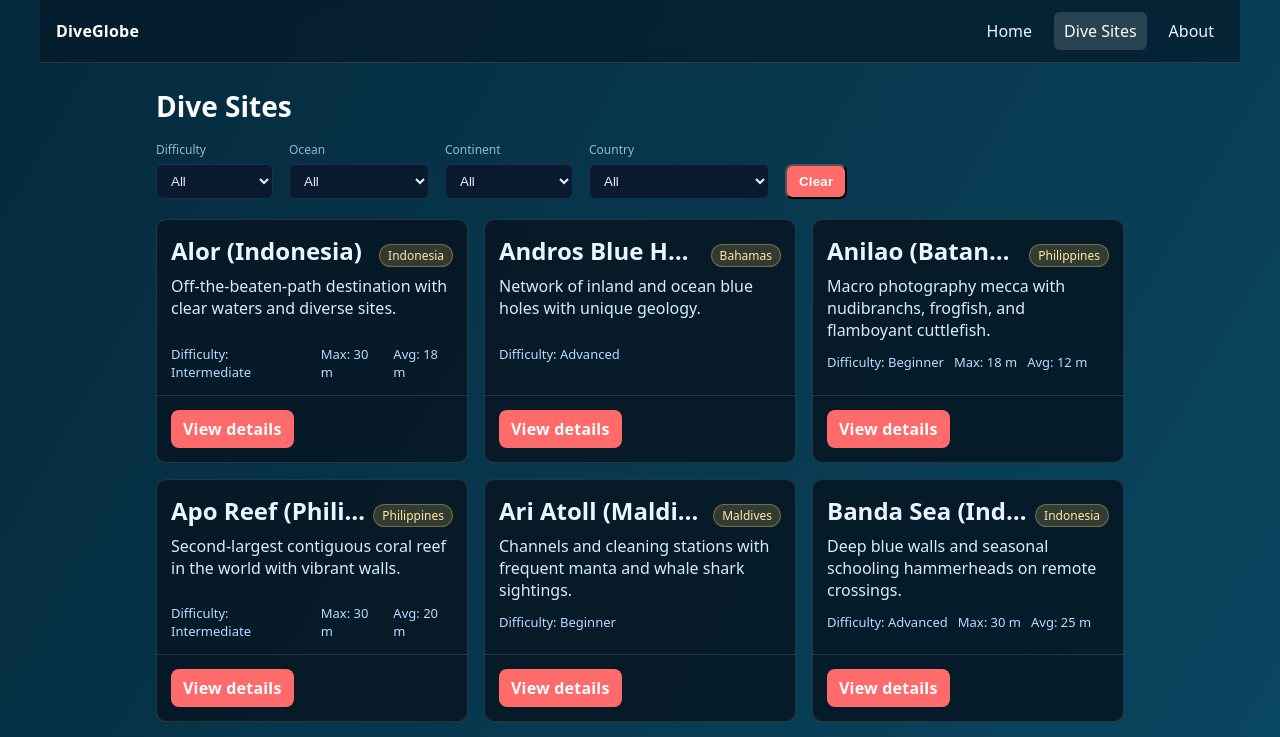
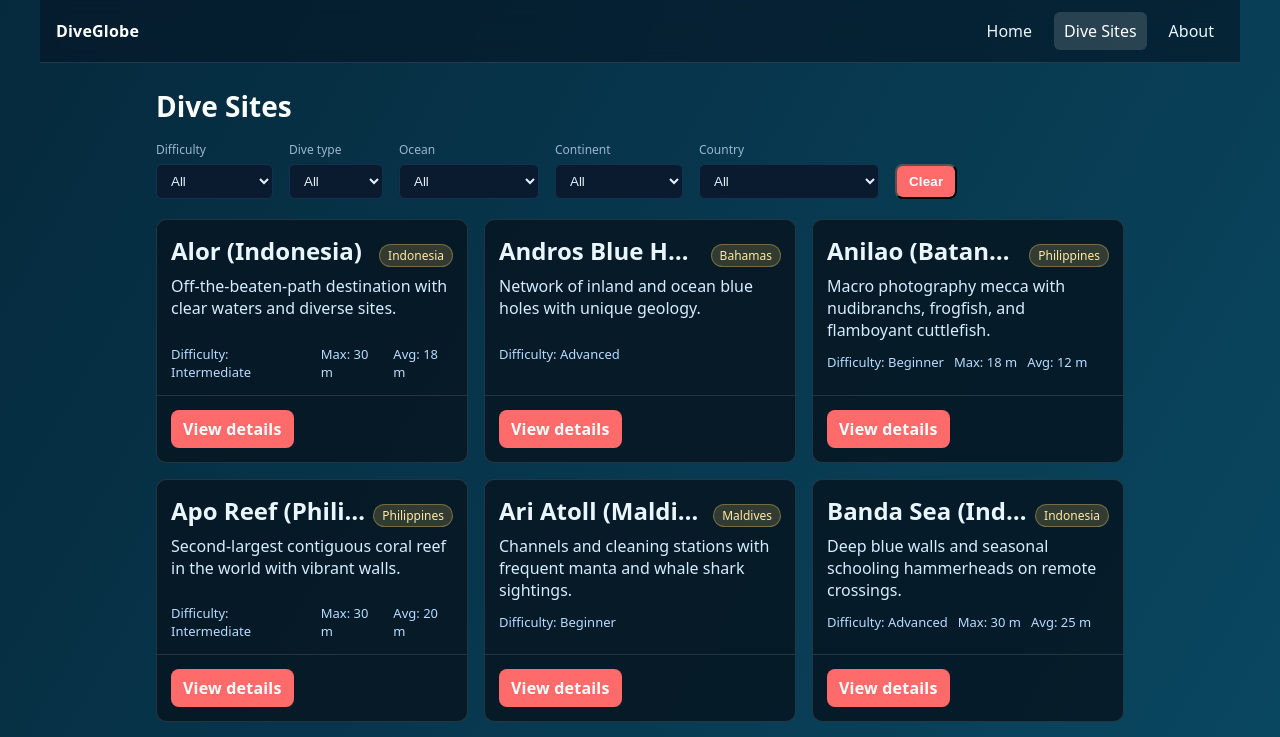
Before and after one commit to 4pillsAday/diveglobe, a Next.js app: page /dive in a window 1280 px wide. Shown: the top 737 px of the page. Built offline with nearby package versions, Linux system fonts and the light colour scheme.

Commit message:
Optimizing the card view to make it consistent, adding dive type and max, avg depth (#16)

```diff
--- a/app/dive/[slug]/page.tsx
+++ b/app/dive/[slug]/page.tsx
@@ -64,6 +64,9 @@ export default async function DiveDetailPage({ params }: { params: Promise<{ slu
           ) : null}
           {site.waterTemp ? (
             <div><span className="dg-spec-label">Water temp</span><span>{site.waterTemp}</span></div>
+          ) : null}
+          {site.diveTypes && site.diveTypes.length ? (
+            <div><span className="dg-spec-label">Dive types</span><span>{site.diveTypes.join(', ')}</span></div>
           ) : null}
           {site.difficulty ? (
             <div><span className="dg-spec-label">Difficulty</span><span>{site.difficulty}</span></div>
--- a/app/dive/page.tsx
+++ b/app/dive/page.tsx
@@ -18,7 +18,7 @@ async function fetchSites(): Promise<DiveSiteDetail[]> {
   }
 }
 
-export default async function DiveIndexPage({ searchParams }: { searchParams?: Promise<{ country?: string; difficulty?: string; continent?: string; ocean?: string }> }) {
+export default async function DiveIndexPage({ searchParams }: { searchParams?: Promise<{ country?: string; difficulty?: string; continent?: string; ocean?: string; divetype?: string }> }) {
   const sites = await fetchSites();
   const sp = (await searchParams) || {};
   const country = sp.country?.toLowerCase();
@@ -31,7 +31,9 @@ export default async function DiveIndexPage({ searchParams }: { searchParams?: P
     const okDiff = difficulty ? sDiff === difficulty || sDiff.startsWith(difficulty) : true;
     const okCont = continent ? inferContinent(s.lat, s.lng).toLowerCase() === continent : true;
     const okOcean = ocean ? inferOcean(s.lat, s.lng).toLowerCase() === ocean : true;
-    return okCountry && okDiff && okCont && okOcean;
+    const typeParam = sp.divetype?.toLowerCase();
+    const okType = typeParam ? (s.diveTypes || []).map((t)=>t.toLowerCase()).includes(typeParam) : true;
+    return okCountry && okDiff && okCont && okOcean && okType;
   });
   const ordered = [...filtered].sort((a, b) => a.name.localeCompare(b.name));
 
@@ -60,7 +62,7 @@ export default async function DiveIndexPage({ searchParams }: { searchParams?: P
       <h1 className="dg-title">Dive Sites</h1>
       <DiveFilterBar
         sites={sites}
-        initial={{ difficulty, ocean, continent, country }}
+        initial={{ difficulty, ocean, continent, country, diveType: sp.divetype?.toLowerCase() }}
       />
       <ul className="dg-grid">
         {ordered.length === 0 ? (
--- a/components/DiveFilterBar.tsx
+++ b/components/DiveFilterBar.tsx
@@ -6,7 +6,7 @@ import type { DiveSiteDetail } from '@/lib/webflow';
 
 type Props = {
   sites: DiveSiteDetail[];
-  initial: { difficulty?: string; ocean?: string; continent?: string; country?: string };
+  initial: { difficulty?: string; ocean?: string; continent?: string; country?: string; diveType?: string };
 };
 
 function inferContinent(lat: number, lng: number): string {
@@ -37,39 +37,48 @@ export default function DiveFilterBar({ sites, initial }: Props) {
   const ocean = (sp.get('ocean') || initial.ocean || '').toLowerCase();
   const continent = (sp.get('continent') || initial.continent || '').toLowerCase();
   const country = (sp.get('country') || initial.country || '').toLowerCase();
+  const diveType = (sp.get('divetype') || initial.diveType || '').toLowerCase();
 
-  function passes(site: DiveSiteDetail, skip: 'difficulty'|'ocean'|'continent'|'country'|null): boolean {
+  function passes(site: DiveSiteDetail, skip: 'difficulty'|'ocean'|'continent'|'country'|'divetype'|null): boolean {
     const d = (site.difficulty || '').toLowerCase();
     const okDiff = skip==='difficulty' ? true : (difficulty ? (d === difficulty || d.startsWith(difficulty)) : true);
     const okOcean = skip==='ocean' ? true : (ocean ? inferOcean(site.lat, site.lng).toLowerCase() === ocean : true);
     const okCont = skip==='continent' ? true : (continent ? inferContinent(site.lat, site.lng).toLowerCase() === continent : true);
     const okCountry = skip==='country' ? true : (country ? (site.country || '').toLowerCase() === country : true);
-    return okDiff && okOcean && okCont && okCountry;
+    const types = (site.diveTypes || []).map((t)=>t.toLowerCase());
+    const okType = skip==='divetype' ? true : (diveType ? types.includes(diveType) : true);
+    return okDiff && okOcean && okCont && okCountry && okType;
   }
 
   const difficulties = useMemo(() => {
     const set = new Set<string>();
     for (const s of sites) if (passes(s, 'difficulty') && s.difficulty) set.add(String(s.difficulty));
     return Array.from(set).sort((a,b)=>String(a).localeCompare(String(b)));
-  }, [sites, ocean, continent, country, passes]);
+  }, [sites, ocean, continent, country, diveType, passes]);
 
   const oceans = useMemo(() => {
     const set = new Set<string>();
     for (const s of sites) if (passes(s, 'ocean')) set.add(inferOcean(s.lat, s.lng));
     return Array.from(set).sort((a,b)=>a.localeCompare(b));
-  }, [sites, difficulty, continent, country, passes]);
+  }, [sites, difficulty, continent, country, diveType, passes]);
 
   const continents = useMemo(() => {
     const set = new Set<string>();
     for (const s of sites) if (passes(s, 'continent')) set.add(inferContinent(s.lat, s.lng));
     return Array.from(set).sort((a,b)=>a.localeCompare(b));
-  }, [sites, difficulty, ocean, country, passes]);
+  }, [sites, difficulty, ocean, country, diveType, passes]);
 
   const countries = useMemo(() => {
     const set = new Set<string>();
     for (const s of sites) if (passes(s, 'country') && s.country) set.add(String(s.country));
     return Array.from(set).sort((a,b)=>a.localeCompare(b));
-  }, [sites, difficulty, ocean, continent, passes]);
+  }, [sites, difficulty, ocean, continent, diveType, passes]);
+
+  const diveTypes = useMemo(() => {
+    const set = new Set<string>();
+    for (const s of sites) if (passes(s, 'divetype') && s.diveTypes) s.diveTypes.forEach((t)=>set.add(String(t)));
+    return Array.from(set).sort((a,b)=>a.localeCompare(b));
+  }, [sites, difficulty, ocean, continent, country, passes]);
 
   function update(key: string, val: string) {
     const params = new URLSearchParams(sp.toString());
@@ -87,6 +96,15 @@ export default function DiveFilterBar({ sites, initial }: Props) {
           <option value="">All</option>
           {difficulties.map((d)=> (
             <option key={d} value={String(d).toLowerCase()}>{d}</option>
+          ))}
+        </select>
+      </div>
+      <div>
+        <label htmlFor="divetype">Dive type</label>
+        <select id="divetype" name="divetype" value={diveType} onChange={(e)=>update('divetype', e.target.value)}>
+          <option value="">All</option>
+          {diveTypes.map((t)=> (
+            <option key={t} value={t.toLowerCase()}>{t}</option>
           ))}
         </select>
       </div>
```
Also changed, not shown: components/GlobeClient.tsx (+18 -5 lines).
